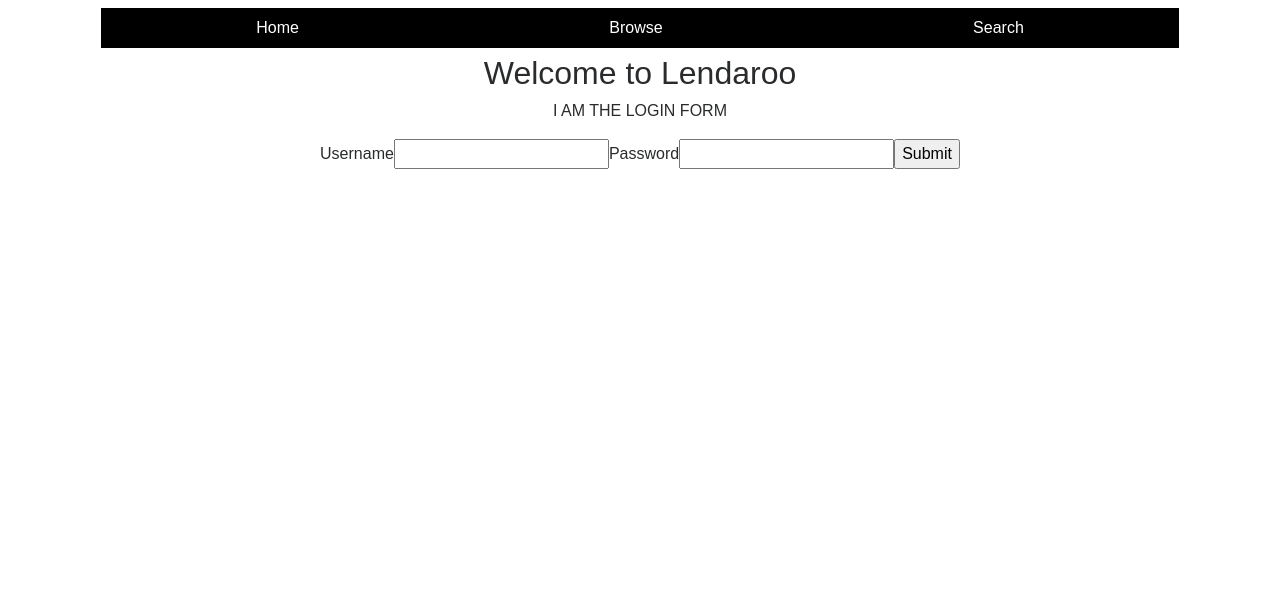
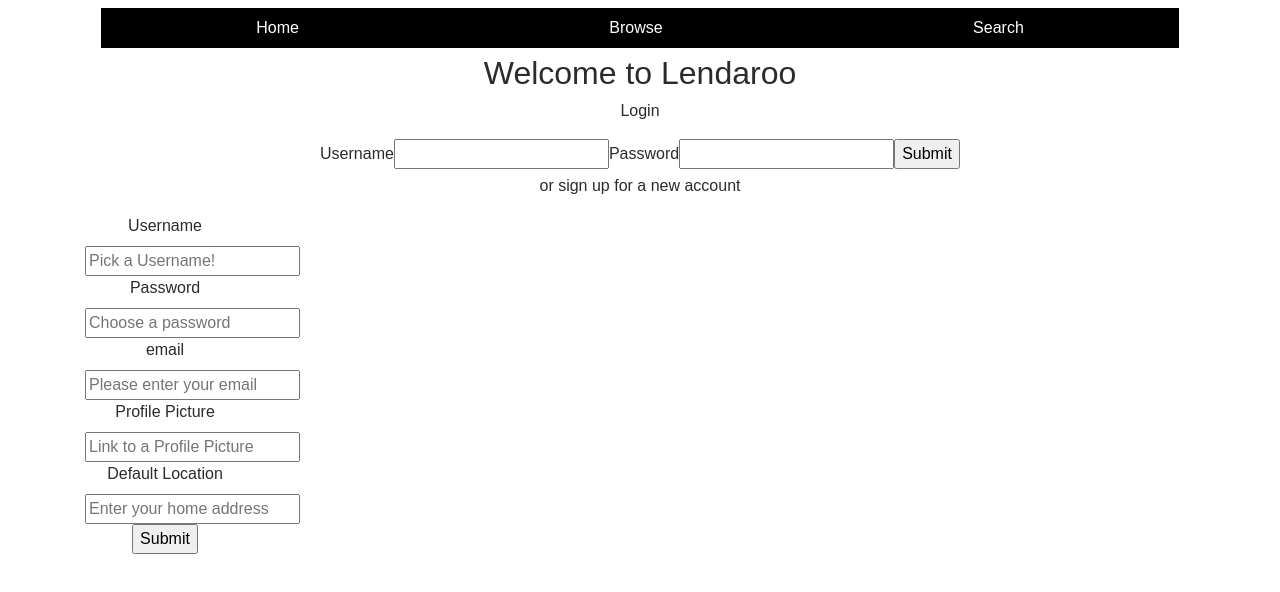
Before and after one commit to ejf89/lendaroo-client, a React (Create React App) app: page /login in a window 1280 px wide. Shown: the top 592 px of the page. Built offline with nearby package versions, Linux system fonts and the light colour scheme; no server answers.

Commit message:
userCreate

```diff
--- /dev/null
+++ b/src/adapters/AuthAdapter.js
@@ -0,0 +1,28 @@
+const baseUrl = 'http://localhost:3000/api/v1'
+const googleUrl = 'https://www.googleapis.com/books/v1/volumes?q='
+
+export default class AuthAdapter {
+  static logIn(loginParams){
+    return fetch(`${baseUrl}/auth`, {
+      method: 'POST',
+      headers: headers(),
+      body: JSON.stringify(loginParams)
+    }).then(response => response.json() )
+  }
+
+  static currentUser(user_id){
+    return fetch (`${baseUrl}/users/` + user_id, {
+      headers: headers()
+    })
+    .then( response => response.json() )
+  }
+
+}
+
+function headers(){
+  return {
+    'content-type': 'application/json',
+    'accept': 'application/json',
+    'Authorization': localStorage.getItem('user_id')
+  }
+}
--- /dev/null
+++ b/src/adapters/BooksAdapter.js
@@ -0,0 +1,42 @@
+const baseUrl = 'http://localhost:3000/api/v1'
+
+export default class BooksAdapter {
+  static all(){
+    return fetch(`${this.url()}`, {
+      headers: headers()
+      }
+    )
+    .then( res => res.json() )
+  }
+
+  static fetchUserBooks(id){
+      return fetch(`${baseUrl}/users/${id}`,{
+        headers: headers()
+      }
+    )
+    .then(res => res.json() )
+  }
+
+  static addUserBook(userbook){
+    return fetch(`${baseUrl}/userbooks`, {
+      method: 'POST',
+      headers: headers(),
+      body: JSON.stringify({
+        userbook: userbook
+      })
+    })
+    .then( res => res.json())
+  }
+
+  static url(){
+    return `${baseUrl}/books`
+  }
+}
+
+function headers(){
+  return {
+    'content-type': 'application/json',
+    'accept': 'application/json',
+    'Authorization': localStorage.getItem('user_id')
+  }
+}
--- /dev/null
+++ b/src/adapters/GoogleAdapter.js
@@ -0,0 +1,31 @@
+const googleUrl = 'https://www.googleapis.com/books/v1/volumes?q='
+const baseUrl = 'http://localhost:3000/api/v1'
+
+export default class GoogleAdapter{
+  static searchBooks(searchTerm){
+    return fetch(googleUrl + searchTerm + '&maxResults=30', {
+      headers: headers()
+      }
+    )
+    .then(res => res.json() )
+  }
+
+  static createLocalBooks(reshapedBooks){
+      return fetch(`${baseUrl}/books`, {
+        method: 'POST',
+        headers: headers(),
+        body: JSON.stringify({
+           books: reshapedBooks
+        })
+      })
+      .then( res => res.json())
+  }
+
+}
+
+function headers(){
+  return {
+    'content-type': 'application/json',
+    'accept': 'application/json'
+  }
+}
--- /dev/null
+++ b/src/adapters/UserAdapter.js
@@ -0,0 +1,31 @@
+const baseUrl = 'http://localhost:3000/api/v1'
+
+
+export default class UserAdapter {
+  static createUser(userParams){
+    return fetch(`${baseUrl}/users`, {
+      method: 'POST',
+      headers: headers(),
+      body: JSON.stringify({
+        user: userParams
+      })
+    })
+    .then( response => response.json() )
+  }
+
+  static currentUser(user_id){
+    return fetch (`${baseUrl}/users/` + user_id, {
+      headers: headers()
+    })
+    .then( response => response.json() )
+  }
+
+}
+
+function headers(){
+  return {
+    'content-type': 'application/json',
+    'accept': 'application/json',
+    'Authorization': localStorage.getItem('user_id')
+  }
+}
--- a/src/adapters/index.js
+++ /dev/null
@@ -1,83 +0,0 @@
-const baseUrl = 'http://localhost:3000/api/v1'
-const googleUrl = 'https://www.googleapis.com/books/v1/volumes?q='
-
-export class AuthAdapter {
-  static logIn(loginParams){
-    return fetch(`${baseUrl}/auth`, {
-      method: 'POST',
-      headers: headers(),
-      body: JSON.stringify(loginParams)
-    }).then(response => response.json() )
-  }
-
-  static currentUser(user_id){
-    return fetch (`${baseUrl}/users/` + user_id, {
-      headers: headers()
-    })
-    .then( response => response.json() )
-  }
-
-}
-
-export class BooksAdapter {
-  static all(){
-    return fetch(`${this.url()}`, {
-      headers: headers()
-      }
-    )
-    .then( res => res.json() )
-  }
-
-  static fetchUserBooks(id){
-      return fetch(`${baseUrl}/users/${id}`,{
-        headers: headers()
-      }
-    )
-    .then(res => res.json() )
-  }
-
-  static addUserBook(userbook){
-    return fetch(`${baseUrl}/userbooks`, {
-      method: 'POST',
-      headers: headers(),
-      body: JSON.stringify({
-        userbook: userbook
-      })
-    })
-    .then( res => res.json())
-  }
-
-  static url(){
-    return `${baseUrl}/books`
-  }
-}
-
-export class GoogleAdapter{
-  static searchBooks(searchTerm){
-    return fetch(googleUrl + searchTerm + '&maxResults=30', {
-      headers: headers()
-      }
-    )
-    .then(res => res.json() )
-  }
-
-  static createLocalBooks(reshapedBooks){
-      return fetch(`${baseUrl}/books`, {
-        method: 'POST',
-        headers: headers(),
-        body: JSON.stringify({
-           books: reshapedBooks
-        })
-      })
-      .then( res => res.json())
-  }
-
-}
-
-function headers(){
-  return {
-    'content-type': 'application/json',
-    'accept': 'application/json',
-    'Authorization': localStorage.getItem('user_id')
-  }
-}
--- a/src/components/loginform.js
+++ b/src/components/loginform.js
@@ -5,10 +5,26 @@ class LoginForm extends Component {
     super()
     this.state = {
       username: '',
-      password: ''
+      password: '',
+      newUser: {
+        username: '',
+        password: '',
+        email: '',
+        picture: '',
+        home_location: ''
+      }
     }
     this.handleChange = this.handleChange.bind(this)
     this.handleSubmit = this.handleSubmit.bind(this)
+    this.handleSignUpChange = this.handleSignUpChange.bind(this)
+  }
+
+  handleSignUpChange(e){
+    this.setState({
+      newUser: {...this.state.newUser,
+      [e.target.name]: e.target.value
+      }
+    })
   }
 
   handleChange(e){
@@ -19,21 +35,46 @@ class LoginForm extends Component {
 
   handleSubmit(e){
     e.preventDefault()
-    this.props.onSubmit(this.state)
+    if (e.target.id === "login") {
+      this.props.onSubmit(this.state)
+    } else if (e.target.id === "signUp") {
+      this.props.createUser(this.state.newUser)
+    }
     this.setState({username: '', password: ''})
   }
 
   render(){
     return(
       <div>
-        <p> I AM THE LOGIN FORM</p>
-        <form onSubmit={this.handleSubmit}>
+        <p> Login</p>
+        <form id="login" onSubmit={this.handleSubmit}>
           <label>Username</label>
           <input type="text" value={this.state.username} name="username" onChange={this.handleChange} />
           <label>Password</label>
             <input type="password" value={this.state.password} name="password" onChange={this.handleChange}/>
             <input type="submit" />
         </form>
+
+        <p>or sign up for a new account</p>
+      <div className="row" >
+        <div className="col-md-2">
+          <form id="signUp" onSubmit={this.handleSubmit}>
+            <label>Username</label>
+            <input type="text" placeholder="Pick a Username!" onChange={this.handleSignUpChange} name="username"/>
+            <label>Password</label>
+            <input type="password" placeholder="Choose a password"onChange={this.handleSignUpChange} name="password" />
+            <label>email</label>
+            <input type="email" placeholder="Please enter your email" onChange={this.handleSignUpChange} name="email"/>
+            <label>Profile Picture</label>
+            <input type="text" placeholder="Link to a Profile Picture" onChange={this.handleSignUpChange} name="picture" />
+            <label>Default Location</label>
+            <input type="text" placeholder="Enter your home address" onChange={this.handleSignUpChange} name="address"/>
+            <input type="submit" />
+          </form>
+        </div>
+      </div>
+
+
       </div>
     )
   }
--- a/src/components/main.js
+++ b/src/components/main.js
@@ -3,10 +3,14 @@ import { Route, browserHistory, withRouter } from 'react-router-dom'
 import LoginForm from './LoginForm'
 import UserContainer from './UserContainer'
 // import BooksContainer from './BooksContainer'
-import {BooksAdapter, GoogleAdapter, AuthAdapter} from '../adapters'
+import AuthAdapter from '../adapters/AuthAdapter'
+import GoogleAdapter from '../adapters/GoogleAdapter'
+import BooksAdapter from '../adapters/BooksAdapter'
+import UserAdapter from '../adapters/UserAdapter'
 import NavBar from './NavBar'
 import BooksList from './BooksList'
 import GoogleSearch from './GoogleSearch'
+
 
 class Main extends Component {
   constructor(){
@@ -25,17 +29,15 @@ class Main extends Component {
     this.addUserBook = this.addUserBook.bind(this)
     this.fireSearch = this.fireSearch.bind(this)
     this.createLocalBooks = this.createLocalBooks.bind(this)
+    this.createUser = this.createUser.bind(this)
+    this.setUser = this.setUser.bind(this)
   }
 
   logIn(loginParams){
     AuthAdapter.logIn(loginParams)
     .then( user => {
       if (!user.error) {
-        this.setState({
-          auth: {isLoggedIn: true, user: user}
-        })
-        localStorage.setItem('user_id', user.id)
-        this.props.history.push(`/home`) //change this to custom slugs
+        this.setUser(user)
       }
     })
   }
@@ -45,6 +47,21 @@ class Main extends Component {
       return this.state.user.loginParams.username
     }
   }
+
+  createUser(userParams){
+    console.log('sending into to backend...')
+    UserAdapter.createUser(userParams)
+    .then( user => this.setUser(user))
+  }
+
+  setUser(user){
+      this.setState({
+        auth: {isLoggedIn: true, user: user}
+      })
+      localStorage.setItem('user_id', user.id)
+      this.props.history.push(`/home`) //change this to custom slugs
+  }
+
 
   componentDidMount(){
     if (localStorage.getItem('user_id')) {
@@ -130,7 +147,7 @@ class Main extends Component {
       <div className="container">
         <NavBar />
         <h2>{this.welcomeToggle()}</h2>
-        <Route path='/login' render={() => <LoginForm onSubmit={this.logIn}/>} />
+        <Route path='/login' render={() => <LoginForm onSubmit={this.logIn} createUser={this.createUser}/>} />
         <Route path='/home' render={() => < UserContainer userBooks={this.state.userBooks} /> } />
         <Route path='/browse' render={() => <BooksList books={this.state.books} addUserBook={this.addUserBook}/>} />
         <Route path='/search' render={() =>  <GoogleSearch onCreate={this.createLocalBooks} stagedBooks={this.state.stagedForLocalStorage} fireSearch={this.fireSearch} searchResults={this.state.searchResults}/> } />
```
